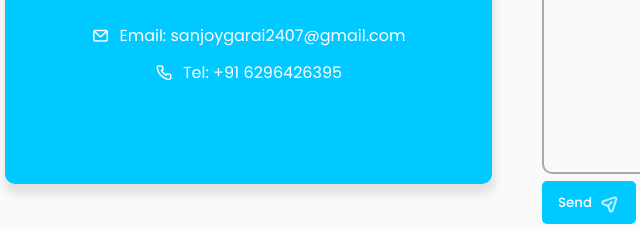
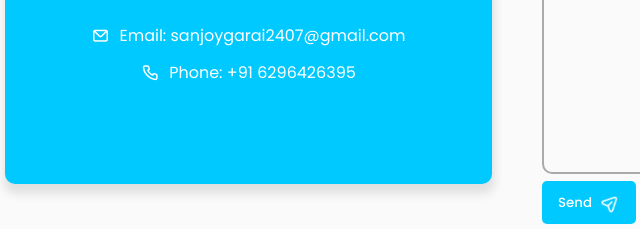
Before and after one commit to 7ANJ0I2407/portfolio, a plain HTML site: page index.html in a window 1280 px wide. Shown: the part 2267-2496 px from the top of the page, 123-763 px from the left. Drawn offline with nearby package versions, Linux system fonts and the light colour scheme.

Commit message:
Updated Some Text

```diff
--- a/index.html
+++ b/index.html
@@ -250,7 +250,7 @@
               <div class="contact-info">
                 <h2>Find Me <i class="uil uil-corner-right-down"></i></h2>
                 <p><i class="uil uil-envelope"></i> Email: sanjoygarai2407@gmail.com</p>
-                <p><i class="uil uil-phone"></i> Tel: +91 6296426395</p>
+                <p><i class="uil uil-phone"></i> Phone: +91 6296426395</p>
               </div>
             </div>
             <div class="col">
```
